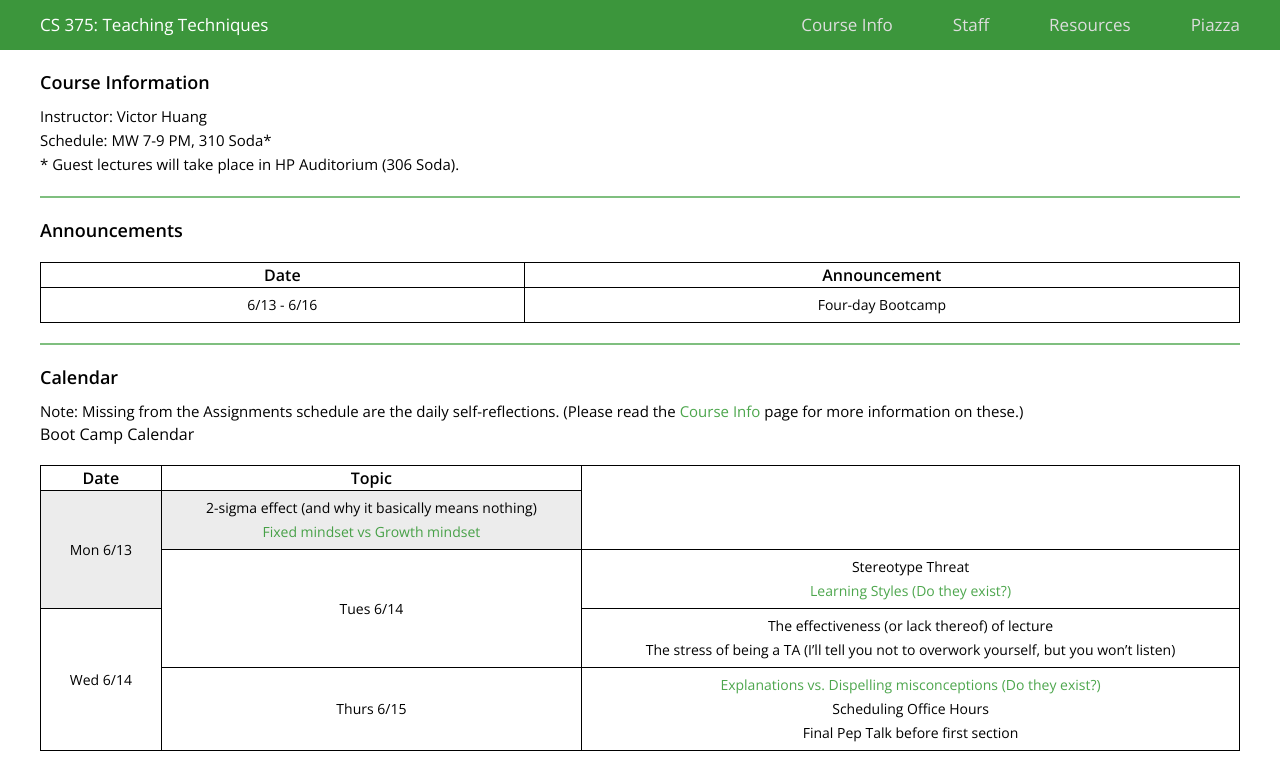
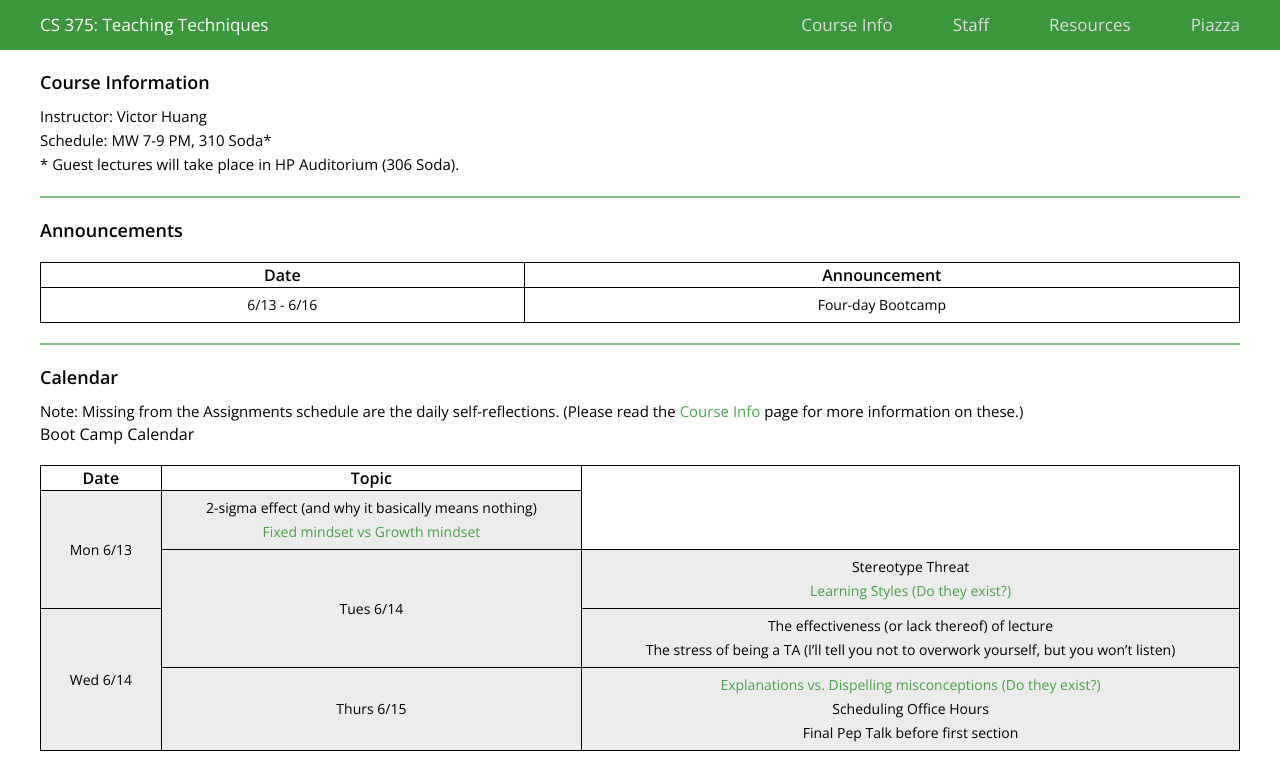
Before and after one commit to tylow/su16, a plain HTML site: page index.html in a window 1280 px wide. Shown: the top 769 px of the page. Drawn offline with nearby package versions, Linux system fonts and the light colour scheme.

Commit message:
Fix Boot Camp Calendar formatting

```diff
--- a/index.html
+++ b/index.html
@@ -69,19 +69,19 @@
                         <a href = "https://www.youtube.com/watch?v=MTsF2TaEaJA">Fixed mindset vs Growth mindset</a></td>
                     </tr>
                     <!-- Day 2 -->
-                    <tr>
+                    <tr class="odd">
                         <td rowspan="2">Tues 6/14</td>
                         <td>Stereotype Threat <br>
                         <a href = "https://www.youtube.com/watch?v=sIv9rz2NTUk">Learning Styles (Do they exist?)</a></td>
                     </tr>
                     <!-- Day 3 -->
-                    <tr>
+                    <tr class="odd">
                         <td rowspan="2">Wed 6/14</td>
                         <td>The effectiveness (or lack thereof) of lecture <br>
                         The stress of being a TA (I’ll tell you not to overwork yourself, but you won’t listen)</td>
                     </tr>
                     <!-- Day 4 -->
-                    <tr>
+                    <tr class="odd">
                         <td rowspan="2">Thurs 6/15</td>
                         <td><a href = "https://www.youtube.com/watch?v=eVtCO84MDj8">Explanations vs. Dispelling misconceptions (Do they exist?)</a> <br>
                         Scheduling Office Hours <br>
```
